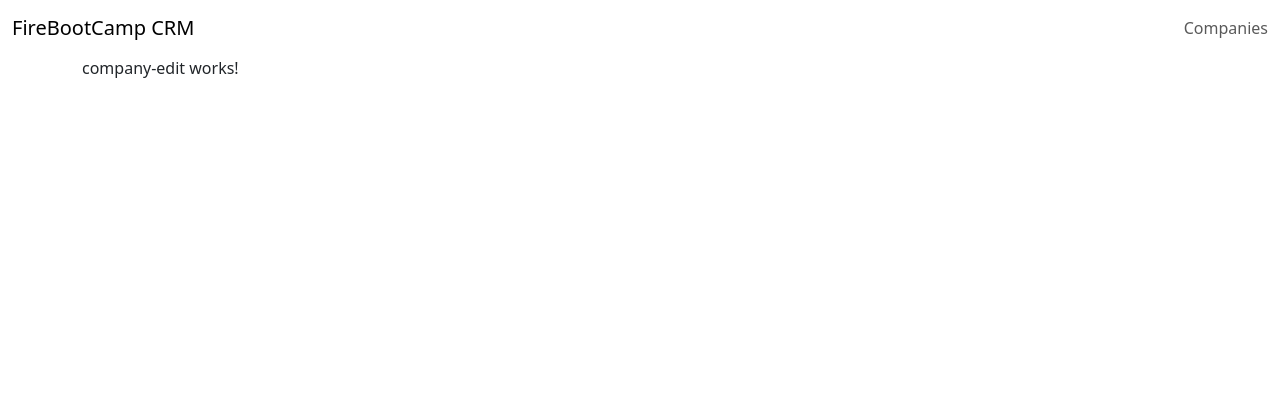
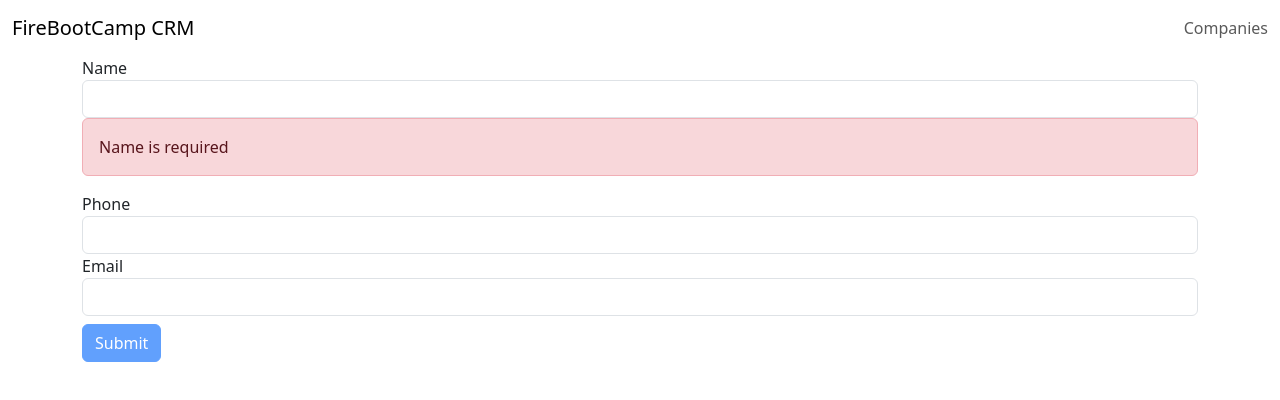
Before and after one commit to SSWConsulting/ng-workshop-mel-nov-2023, an Angular app in the folder firebootcamp-crm/: page /company/add in a window 1280 px wide. Shown: the top 400 px of the page. Built offline with nearby package versions, Linux system fonts and the light colour scheme; no server answers.

Commit message:
added company edit form added validation

```diff
--- a/firebootcamp-crm/src/app/app.module.ts
+++ b/firebootcamp-crm/src/app/app.module.ts
@@ -2,7 +2,7 @@ import { NgModule } from '@angular/core';
 import { BrowserModule, provideClientHydration } from '@angular/platform-browser';
 import { AppRoutingModule } from './app-routing.module';
 import { AppComponent } from './app.component';
-import { FormsModule } from '@angular/forms';
+import { FormsModule, ReactiveFormsModule } from '@angular/forms';
 import { CompanyListComponent } from './company/company-list/company-list.component';
 import { NgbModule } from '@ng-bootstrap/ng-bootstrap';
 import { HttpClientModule, provideHttpClient, withFetch } from '@angular/common/http';
@@ -20,6 +20,7 @@ import { CompanyEditComponent } from './company/company-edit/company-edit.compon
     BrowserModule,
     AppRoutingModule,
     FormsModule,
+    ReactiveFormsModule,
     HttpClientModule,
     NgbModule
   ],
--- a/firebootcamp-crm/src/app/company/company-edit/company-edit.component.html
+++ b/firebootcamp-crm/src/app/company/company-edit/company-edit.component.html
@@ -1 +1,27 @@
-<p>company-edit works!</p>
+<form [formGroup]="form">
+
+  <div class="form-group">
+    <label for="name">Name</label>
+    <input type="text" class="form-control" name="name" formControlName="name">
+    <div *ngIf="form.controls['name'].hasError('required')" class="alert alert-danger">
+      Name is required
+    </div>
+  </div>
+
+  <div class="form-group">
+    <label for="phone">Phone</label>
+    <input type="text" class="form-control" name="phone" formControlName="phone">
+  </div>
+
+  <div class="form-group">
+    <label for="email">Email</label>
+    <input type="email" class="form-control" name="email" formControlName="email">
+  </div>
+
+  <div class="form-group pt-2">
+    <button type="button" class="btn btn-primary" [disabled]="!form.valid">
+      Submit
+    </button>
+  </div>
+
+</form>
--- a/firebootcamp-crm/src/app/company/company-edit/company-edit.component.ts
+++ b/firebootcamp-crm/src/app/company/company-edit/company-edit.component.ts
@@ -1,10 +1,61 @@
-import { Component } from '@angular/core';
+import { Component, OnInit } from '@angular/core';
+import { CompanyService } from '../company.service';
+import { ActivatedRoute } from '@angular/router';
+import { Company } from '../company';
+import {
+  FormBuilder,
+  FormControl,
+  FormGroup,
+  UntypedFormGroup,
+  Validators,
+} from '@angular/forms';
 
 @Component({
   selector: 'fbc-company-edit',
   templateUrl: './company-edit.component.html',
-  styleUrl: './company-edit.component.scss'
+  styleUrl: './company-edit.component.scss',
 })
-export class CompanyEditComponent {
+export class CompanyEditComponent implements OnInit {
+  companyId!: number;
 
+  form!: UntypedFormGroup;
+
+  constructor(
+    private route: ActivatedRoute,
+    private formBuilder: FormBuilder,
+    private companyService: CompanyService
+  ) {}
+
+  ngOnInit(): void {
+    this.companyId = +this.route.snapshot.params['id'];
+
+    this.buildForm();
+
+    this.companyService.getCompany(this.companyId).subscribe((company) => {
+      this.form.patchValue(company);
+    });
+  }
+
+  buildForm() {
+    // long way
+    //  this.form = new FormGroup({
+    //   name: new FormControl(''),
+    //   phone: new FormControl(''),
+    //   email: new FormControl(''),
+    //  });
+
+    // formBuilder method
+    // this.form = this.formBuilder.group({
+    //   name: this.formBuilder.control(''),
+    //   phone: this.formBuilder.control(''),
+    //   email: this.formBuilder.control(''),
+    // });
+
+    // formBuilder shorthand method
+    this.form = this.formBuilder.group({
+      name: ['', [Validators.required, Validators.minLength(3)]],
+      phone: [''],
+      email: [''],
+    });
+  }
 }
--- a/firebootcamp-crm/src/app/company/company.service.ts
+++ b/firebootcamp-crm/src/app/company/company.service.ts
@@ -21,6 +21,12 @@ export class CompanyService {
     )
   }
 
+  getCompany(companyId: number): Observable<Company> {
+    return this.httpClient.get<Company>(`${this.API_BASE}/company/${companyId}`).pipe(
+      catchError(error => this.handleError(error)),
+    );
+  }
+
   deleteCompany(id: number): Observable<Company> {
     return this.httpClient.delete<Company>(`${this.API_BASE}/company/${id}`)
     .pipe(
```
